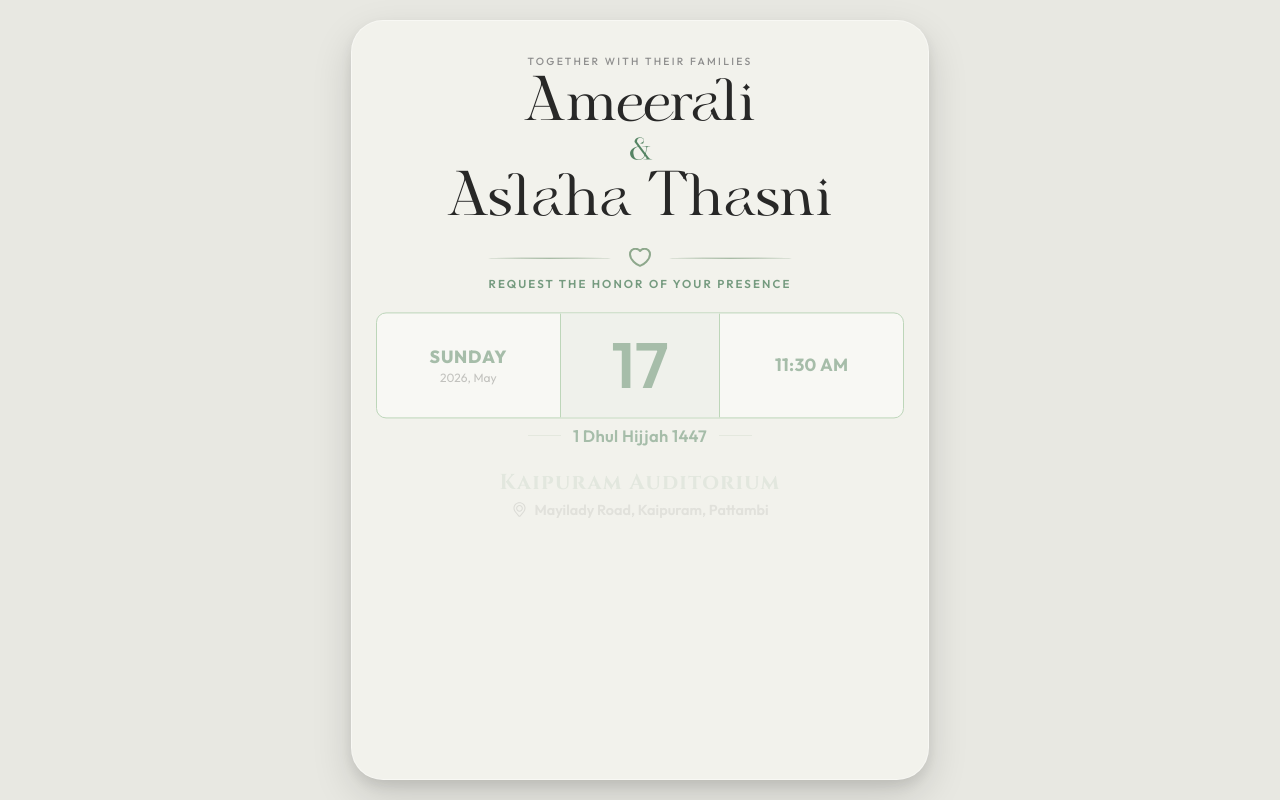
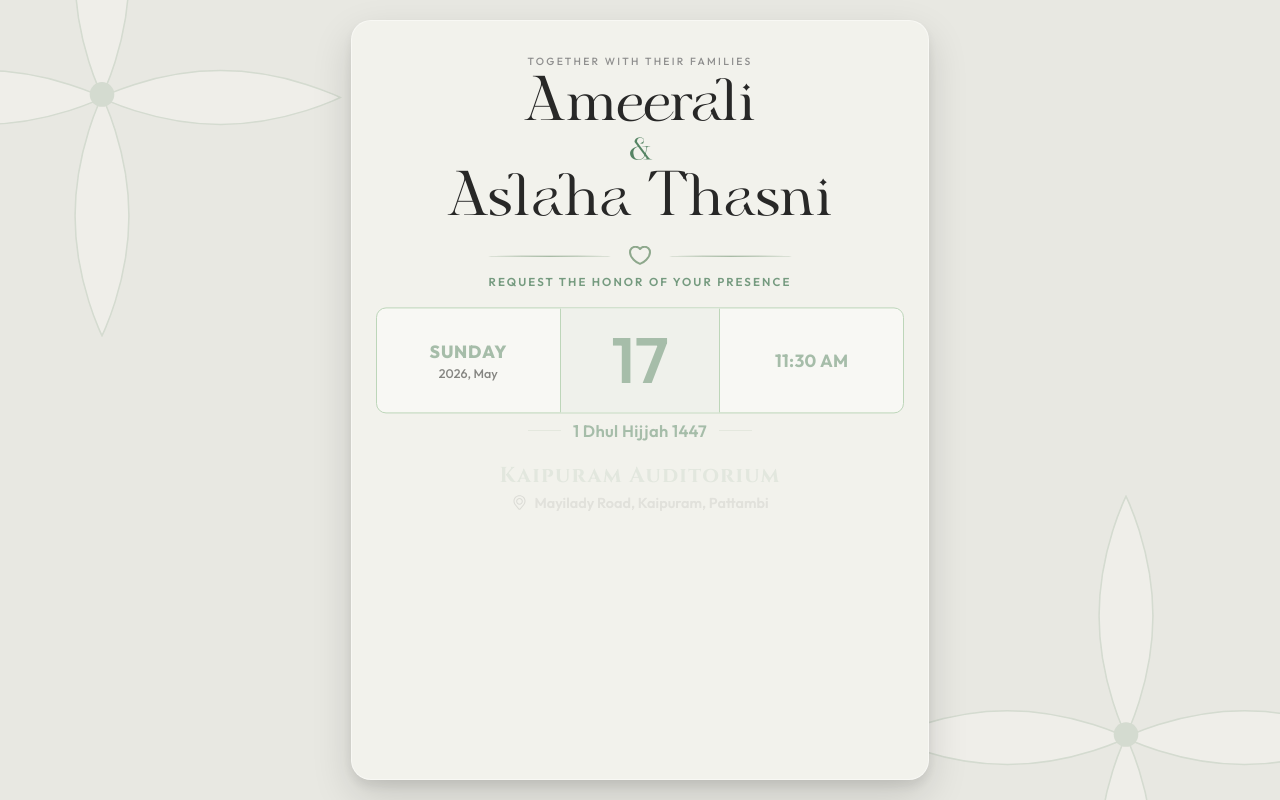
Before and after one commit to Ameerali-k/ameerali_wedding_invitation, a Next.js app: page / in a window 1280 px wide. Built offline with nearby package versions, Linux system fonts and the light colour scheme; no server answers; a web font is replaced by a local one.

Commit message:
Fixed flower layering and refined RSVP button layout

```diff
--- a/src/app/globals.css
+++ b/src/app/globals.css
@@ -46,7 +46,7 @@ html, body {
   flex-direction: column;
   align-items: center;
   text-align: center;
-  border-radius: 32px; /* Perfect rounded edge */
+  border-radius: 20px; /* Reduced from 32px for a modern sharp-round look */
   box-shadow:
     0 16px 40px rgba(0,0,0,0.14),
     0 6px 12px rgba(0,0,0,0.08); /* Nice premium shadow */
@@ -54,6 +54,7 @@ html, body {
   padding: 1.5rem 1rem; /* Tightened padding so content has max room */
   overflow: hidden; /* No scroll strictly anywhere */
   position: relative;
+  z-index: 5;
   justify-content: space-between; /* Space out items evenly without scrolling */
 }
 
@@ -216,9 +217,10 @@ html, body {
 }
 
 .date-box .col-day-sub {
-  font-size: 0.6rem;
-  color: var(--text-muted);
+  font-size: calc(0.6rem + 0.5px);
+  color: #000000;
   margin-top: 2px;
+  font-weight: 500;
 }
 
 .date-box .col-number {
@@ -243,7 +245,7 @@ html, body {
 @media (min-width: 600px) {
   .date-box .col            { padding: 1.25rem 0.5rem; }
   .date-box .col-day-label  { font-size: 1.1rem; }
-  .date-box .col-day-sub    { font-size: 0.75rem; }
+  .date-box .col-day-sub    { font-size: calc(0.75rem + 0.5px); color: #000; }
   .date-box .col-number-val { font-size: 4rem; }
   .date-box .col-time       { font-size: 1.1rem; }
 }
@@ -388,10 +390,11 @@ html, body {
 
 .rsvp-btn {
   display: flex;
+  flex-direction: column;
   align-items: center;
-  justify-content: flex-start;
-  gap: 7px;
-  padding: 0.65rem 0.75rem;
+  justify-content: center;
+  gap: 5px;
+  padding: 0.8rem 0.5rem;
   border-radius: 10px;
   border: 1.5px solid transparent;
   background: #fff;
@@ -406,6 +409,22 @@ html, body {
 
 .rsvp-btn-yes {
   border-color: var(--border-green);
+  animation: pulse-green 2s infinite;
+}
+
+@keyframes pulse-green {
+  0% {
+    transform: scale(1);
+    box-shadow: 0 0 0 0 rgba(74, 124, 90, 0.4);
+  }
+  70% {
+    transform: scale(1.02);
+    box-shadow: 0 0 0 10px rgba(74, 124, 90, 0);
+  }
+  100% {
+    transform: scale(1);
+    box-shadow: 0 0 0 0 rgba(74, 124, 90, 0);
+  }
 }
 
 .rsvp-btn-yes .rsvp-icon {
@@ -416,32 +435,29 @@ html, body {
 
 .rsvp-btn-yes .rsvp-text {
   font-family: var(--font-delius);
-  font-size: 0.9rem;
+  font-size: 0.85rem;
   font-weight: 500;
   color: var(--text-dark);
-  text-align: left;
-  white-space: nowrap;
+  text-align: center;
+  white-space: normal;
 }
 
 .rsvp-btn-no {
   border-color: var(--border-red);
-  align-items: center;
 }
 
 .rsvp-btn-no .rsvp-icon {
   width: 22px;
   height: 22px;
   flex-shrink: 0;
-  align-self: flex-start;
-  margin-top: 2px;
 }
 
 .rsvp-btn-no .rsvp-text {
   font-family: var(--font-delius);
-  font-size: 0.78rem;
+  font-size: 0.75rem;
   color: #c9726b;
-  text-align: left;
-  line-height: 1.25;
+  text-align: center;
+  line-height: 1.1;
 }
 
 @media (min-width: 600px) {
@@ -540,33 +556,27 @@ html, body {
 /* ─── Background Flowers ───────────────────────────────────────── */
 .bg-flower {
   position: fixed;
-  z-index: -1;
-  width: 180px;
-  opacity: 0.5;
+  z-index: 1;
+  width: 250px;
+  opacity: 0.35;
   pointer-events: none;
 }
 
 .bg-flower-tl {
-  top: -40px;
-  left: -40px;
-  transform: rotate(50deg);
+  top: 12%;
+  left: 8%;
+  transform: translate(-50%, -50%);
 }
 
 .bg-flower-br {
-  bottom: -40px;
-  right: -40px;
-  transform: rotate(-130deg);
+  bottom: 8%;
+  right: 12%;
+  transform: translate(50%, 50%);
 }
 
 @media (min-width: 1024px) {
   .bg-flower {
-    width: 380px;
-    opacity: 0.7;
-    top: -80px;
-    left: -80px;
-  }
-  .bg-flower-br {
-    bottom: -80px;
-    right: -80px;
+    width: 480px;
+    opacity: 0.5;
   }
 }
--- a/src/app/page.js
+++ b/src/app/page.js
@@ -806,7 +806,7 @@ export default function Page() {
             onClick={() => setNotAttending(true)}
           >
             <img src="/images/wrong.png" className="rsvp-icon" alt="no" />
-            <span className="rsvp-text">Unfortunately,<br />I can't make it</span>
+            <span className="rsvp-text">Unfortunately, I can't make it</span>
           </button>
         </div>
       </motion.div>
```
